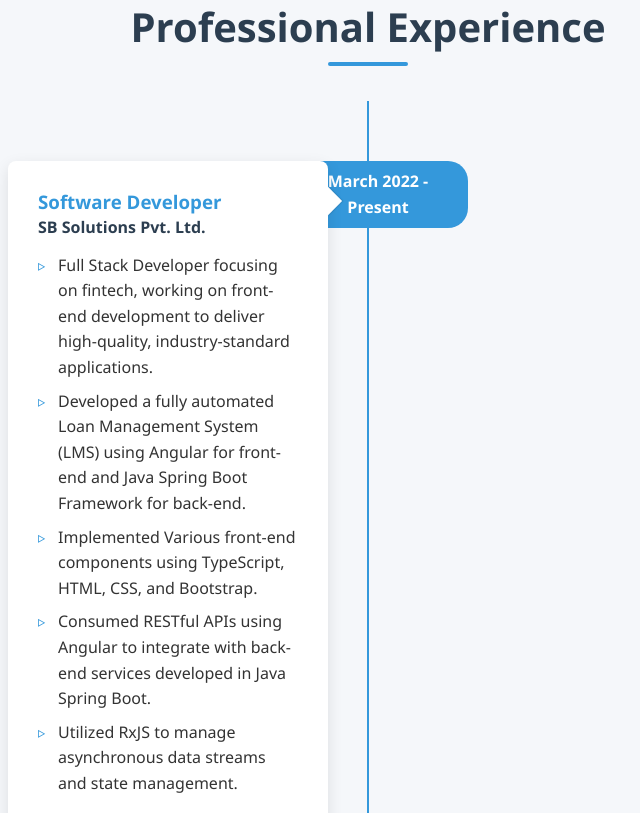
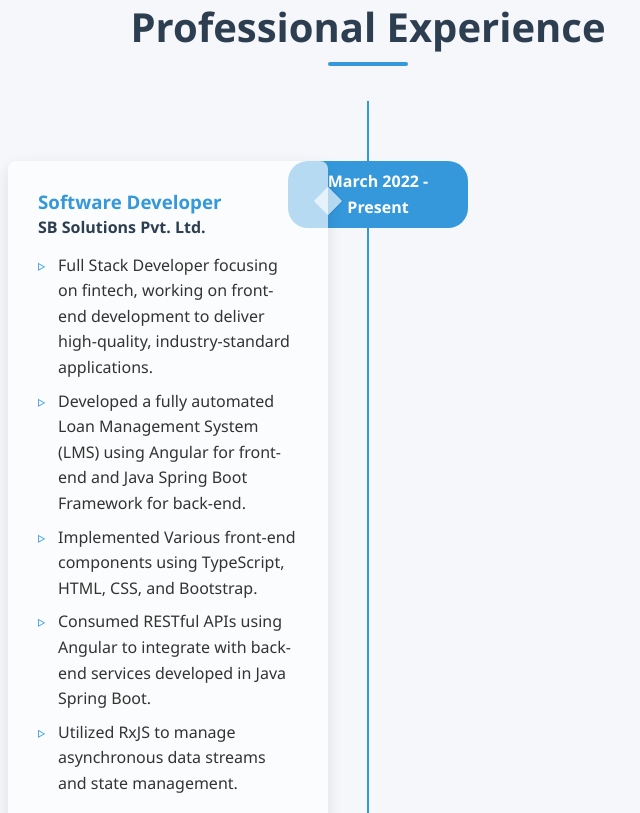
Before and after one commit to Subodh2055/portfolio, a website: page index.html in a window 1280 px wide. Shown: the part 1030-1843 px from the top of the page, without its empty margins (272-912 px from the left). Drawn offline with nearby package versions, Linux system fonts and the light colour scheme.

Commit message:
css optimized

```diff
--- a/styles.css
+++ b/styles.css
@@ -327,7 +327,7 @@ nav ul li a:hover::after {
 
 .timeline-content {
     padding: 30px;
-    background-color: white;
+    background-color: rgba(255, 255, 255, 0.641);
     border-radius: 8px;
     box-shadow: var(--box-shadow);
     position: relative;
@@ -338,7 +338,7 @@ nav ul li a:hover::after {
     position: absolute;
     width: 20px;
     height: 20px;
-    background-color: white;
+    background-color: rgba(255, 255, 255, 0.641);
     top: 30px;
     transform: rotate(45deg);
     box-shadow: 1px -1px 1px rgba(0, 0, 0, 0.1);
```
